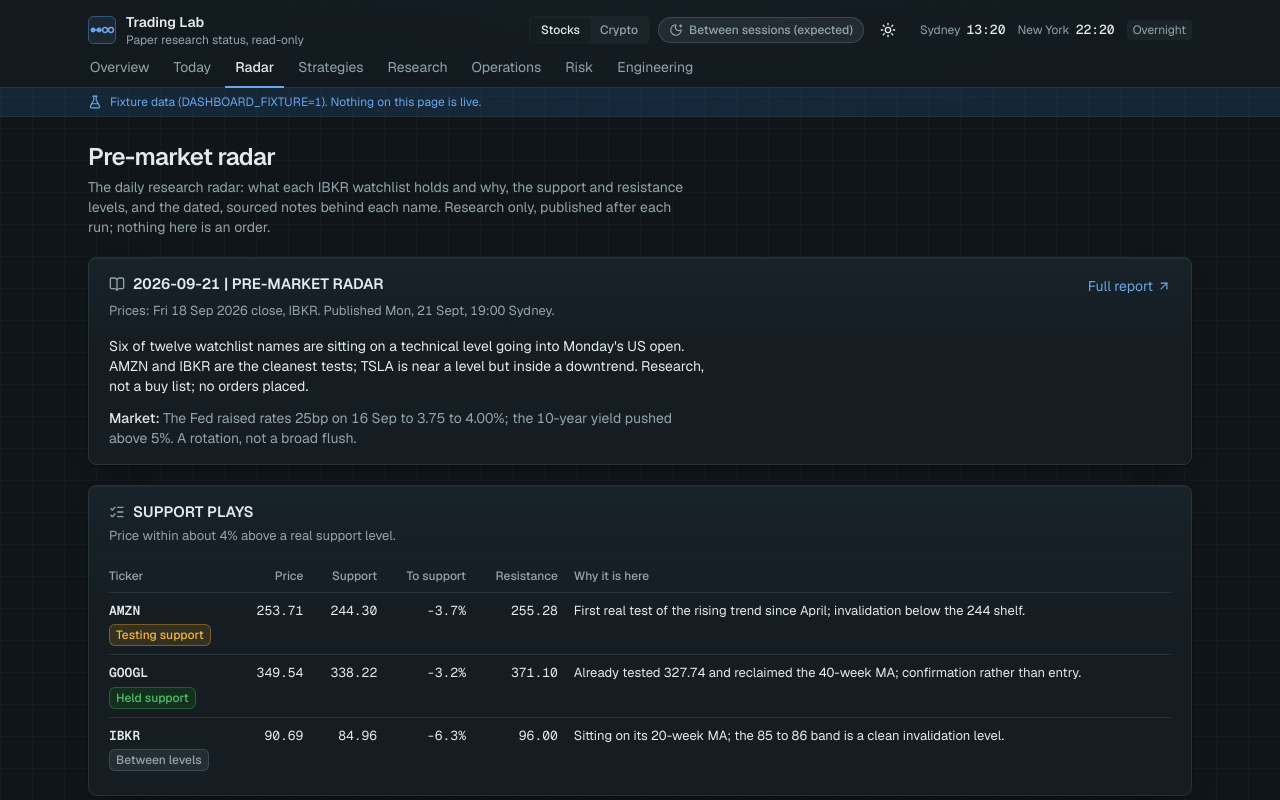
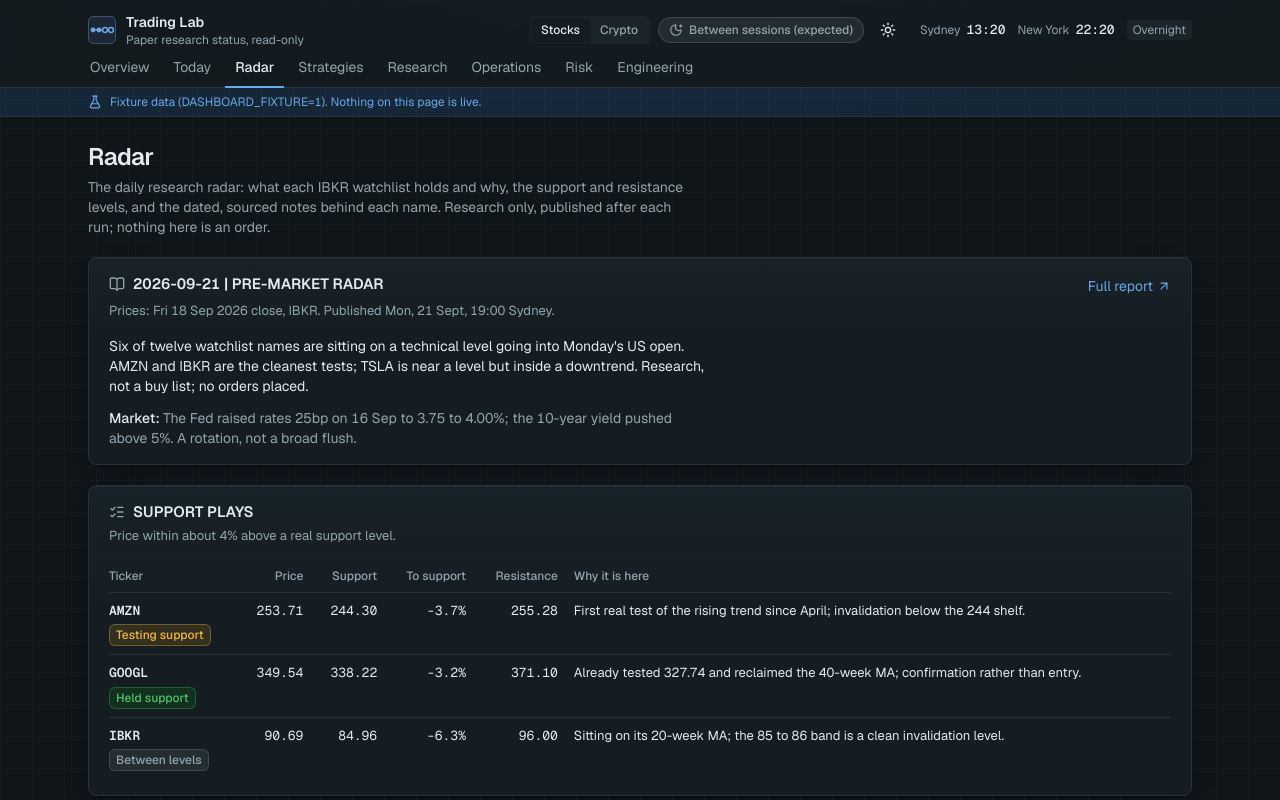
Before and after one commit to Algorythmos-AI/trading-lab-research, a Next.js app in the folder dashboard/: page /radar in a window 1280 px wide. Shown: the top 800 px of the page. Built offline with nearby package versions, Linux system fonts and the light colour scheme.

Commit message:
fix(dashboard): title the radar page Radar so it matches its section tab

```diff
--- a/dashboard/src/app/radar/page.tsx
+++ b/dashboard/src/app/radar/page.tsx
@@ -12,7 +12,7 @@ export default async function RadarPage({ searchParams }: { searchParams: Promis
   return (
     <>
       <PageHeading
-        title="Pre-market radar"
+        title="Radar"
         intro="The daily research radar: what each IBKR watchlist holds and why, the support and resistance levels, and the dated, sourced notes behind each name. Research only, published after each run; nothing here is an order."
       />
       {result.status !== "ok" ? (
```
Also changed, not shown: 1 other file (tests, documents, lock files or other folders).
